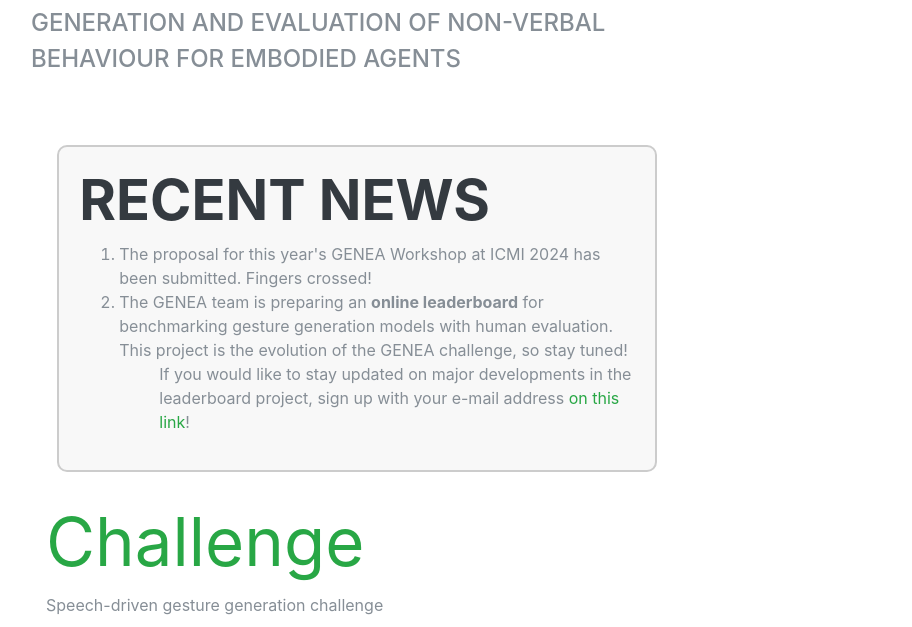
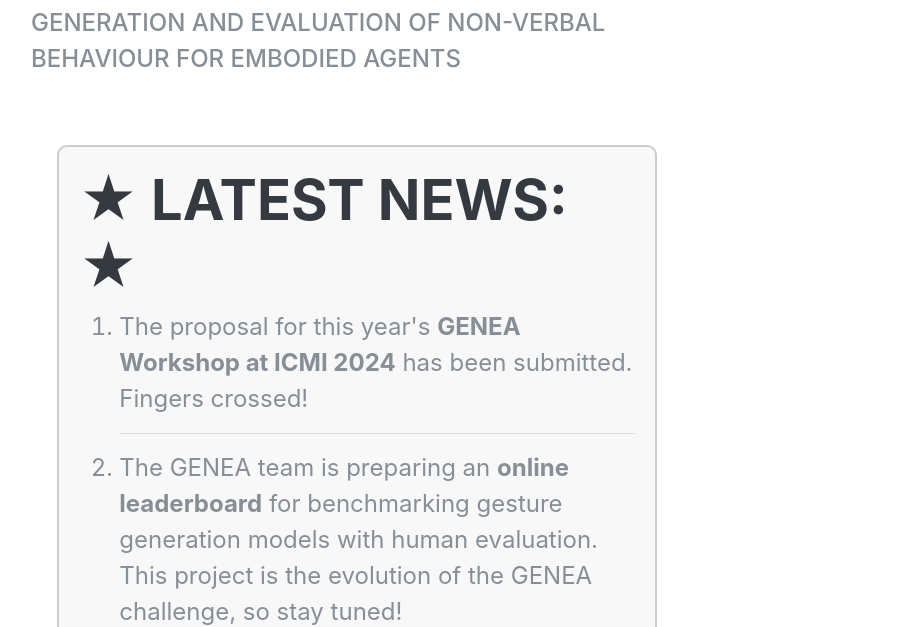
Before and after one commit to genea-workshop/2023, a website: page index.html in a window 1280 px wide. Shown: the part 139-766 px from the top of the page, without its empty margins (321-1233 px from the left). Drawn offline with Linux system fonts and the light colour scheme; a web font is replaced by a local one.

Commit message:
Minor visual update to announcement box

```diff
--- a/index.html
+++ b/index.html
@@ -50,20 +50,26 @@
             <div class="col-sm-12 col-md-12">
               <div class="row">
                 <div class="announcement-box">
-                  <h2>Recent news</h2>
+                  <h2>&#9733; Latest news: &#9733;</h2>
+                  <hspan style="font-size: x-large";>
                     <ol>
-                    <li>The proposal for this year's GENEA Workshop at ICMI 2024 has been submitted. Fingers crossed!
+                      <li>The proposal for this year's <b>GENEA Workshop at ICMI 2024</b> has been submitted. Fingers crossed!
                       </li>
+                      <hr>
                       <li>The GENEA team is preparing an <b>online leaderboard</b> for benchmarking gesture generation
-                      models with human evaluation. This project is the evolution of the GENEA challenge, so stay tuned!
+                        models with human evaluation. This project is the evolution of the GENEA challenge, so stay
+                        tuned!
                         <ul>
-                        If you would like to stay updated on major developments in the leaderboard project, sign up with
+                          If you would like to stay updated on major developments in the leaderboard project, sign up
+                          with
                           your e-mail address <a
                             href="https://docs.google.com/forms/d/e/1FAIpQLSeiWKocndyCbUCBXF0vOBeX35AmiMufgX9r4oJQZ95PtHWsHg/viewform">on
                             this link</a>!
                         </ul>
                       </li>
                     </ol>
+
+                  </h3>
                 </div>
               </div>
             </div>
```
Lines whose indentation alone changed are shown as unchanged.
